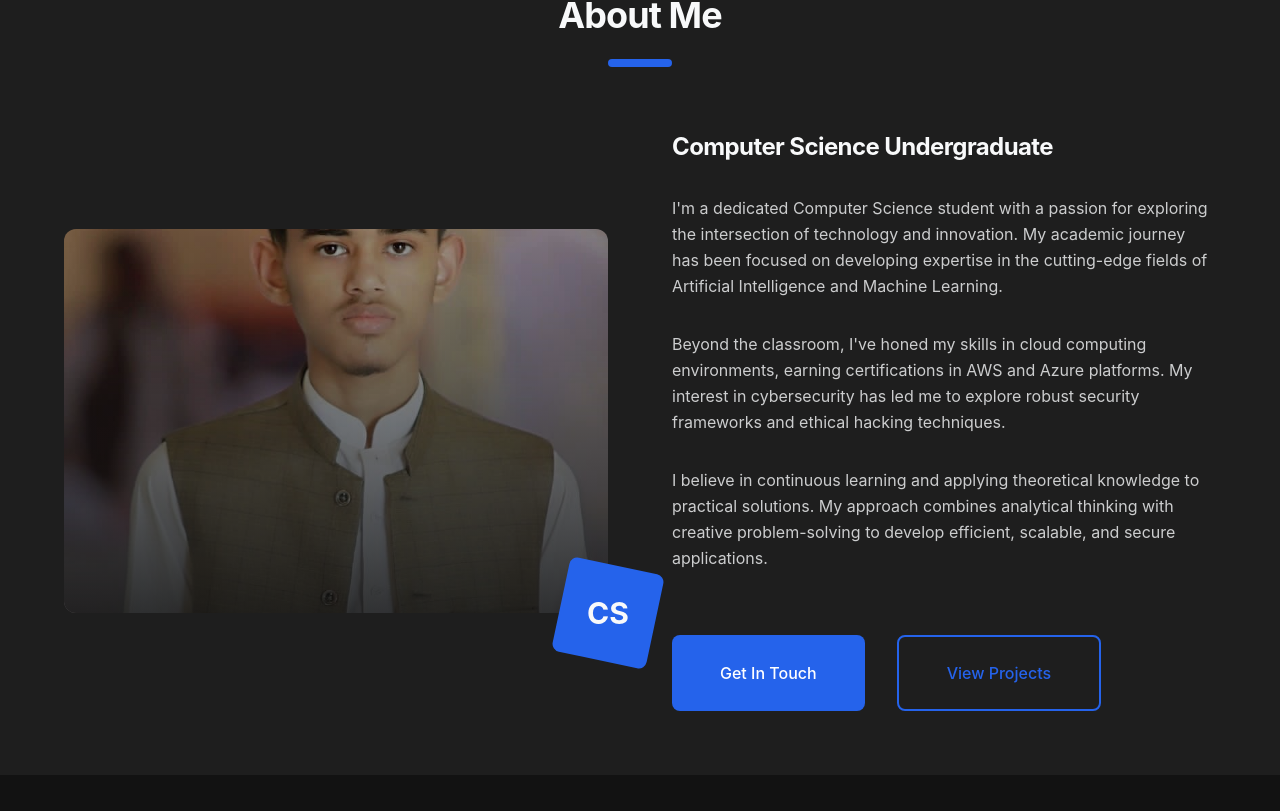
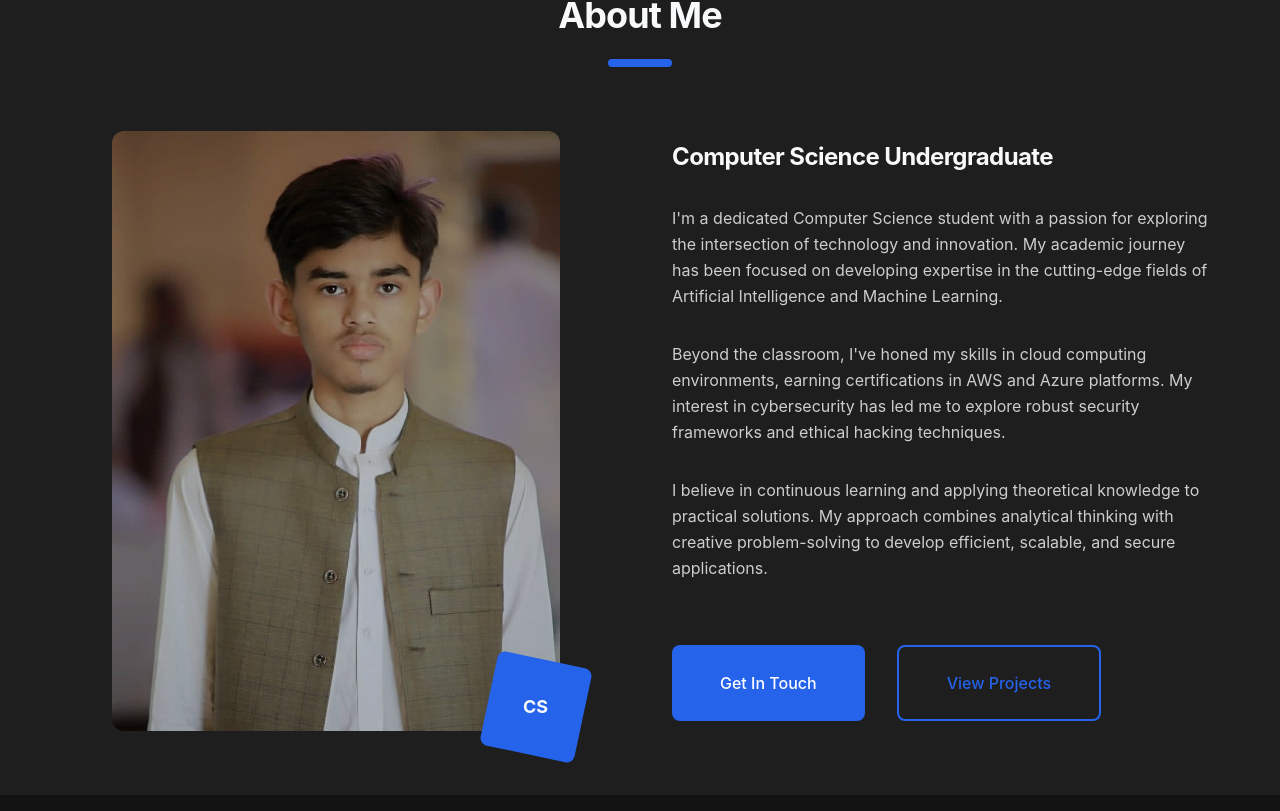
Before and after one commit to fahadkhalid695/Tech-Portfolio-Web, a React (Vite) app in the folder Web_Project/: page / in a window 1280 px wide. Shown: the part 869-1680 px from the top of the page. Built offline with nearby package versions, Linux system fonts and the light colour scheme.

Commit message:
Update About.tsx

```diff
--- a/Web_Project/src/components/sections/About.tsx
+++ b/Web_Project/src/components/sections/About.tsx
@@ -28,17 +28,17 @@ const About: React.FC = () => {
             animate={inView ? { opacity: 1, x: 0 } : {}}
             transition={{ duration: 0.6, delay: 0.2 }}
           >
-            <div className="w-full h-80 md:h-96 rounded-xl overflow-hidden relative">
+            <div className="w-full max-w-md mx-auto bg-transparent rounded-xl relative">
               <img
-                src="./image/pic.jpg"
+                src="/image/pic.jpg"
                 alt="Fahad Khalid"
-                className="w-full h-full object-cover"
+                className="w-full h-auto rounded-xl object-cover"
               />
-              <div className="absolute inset-0 bg-gradient-to-t from-dark/80 to-transparent"></div>
             </div>
 
-            <div className="absolute -bottom-6 -right-6 w-24 h-24 bg-primary-500 rounded-lg flex items-center justify-center transform rotate-12">
-              <div className="transform -rotate-12 text-light font-bold text-3xl">
+            {/* Adjusted badge position and size */}
+            <div className="absolute -bottom-3 right-3 w-24 h-24 bg-primary-500 rounded-lg flex items-center justify-center transform rotate-12">
+              <div className="transform -rotate-12 text-light font-bold text-lg">
                 CS
               </div>
             </div>
```
